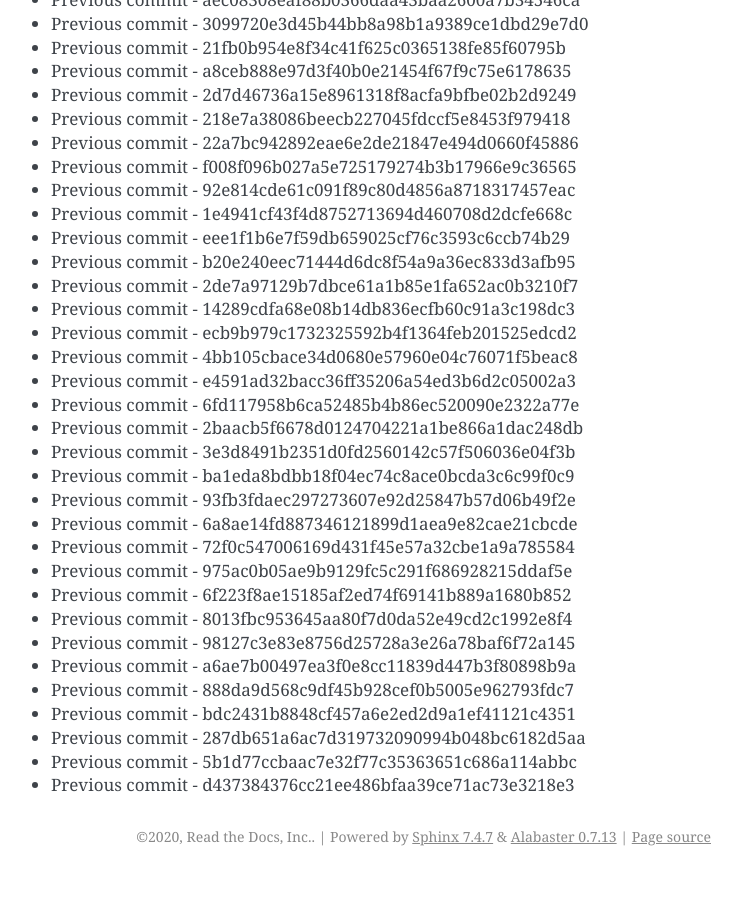
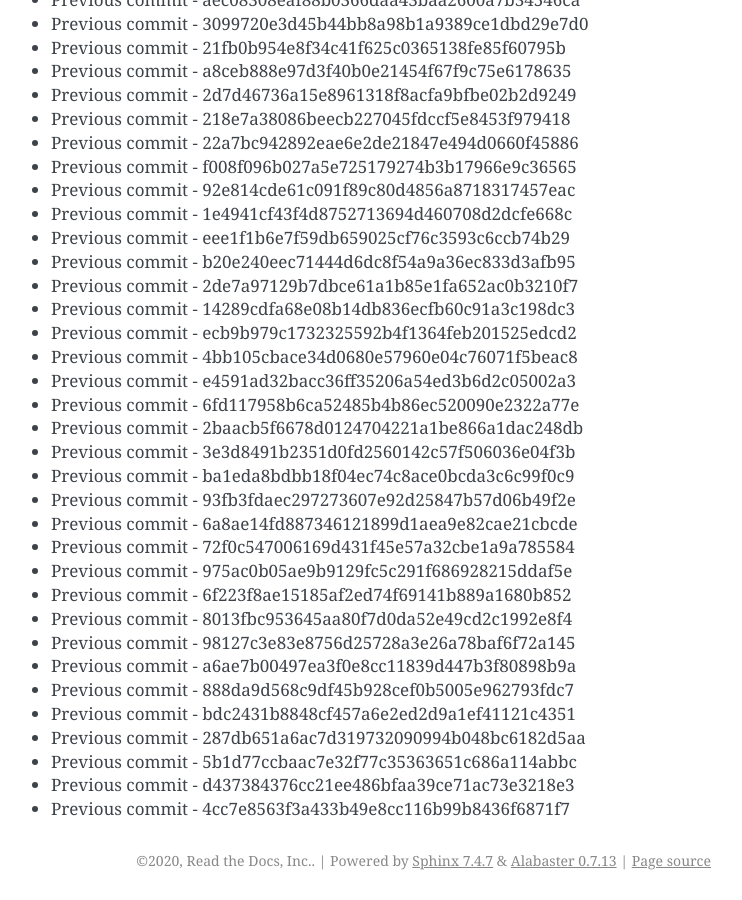
Before and after one commit to readthedocs/rtd-git-stresstest, a Sphinx documentation site: the page built from docs/updates.rst, in a window 1280 px wide and 900 px high, scrolled down 53437 px. Shown: the whole window, without its empty margins (399-1141 px from the left). Built offline with Sphinx 7.4.7, drawn with Linux system fonts in a browser that asks for light colours; before the commit the page ends 54313 px from its top, so only the background shows below that.

Commit message:
Generating commit from previous: 4cc7e8563f3a433b49e8cc116b99b8436f6871f7

```diff
--- a/docs/updates.rst
+++ b/docs/updates.rst
@@ -2277,3 +2277,4 @@ It can be tested for any performance characteristics.
 * Previous commit - 287db651a6ac7d319732090994b048bc6182d5aa
 * Previous commit - 5b1d77ccbaac7e32f77c35363651c686a114abbc
 * Previous commit - d437384376cc21ee486bfaa39ce71ac73e3218e3
+* Previous commit - 4cc7e8563f3a433b49e8cc116b99b8436f6871f7
```
